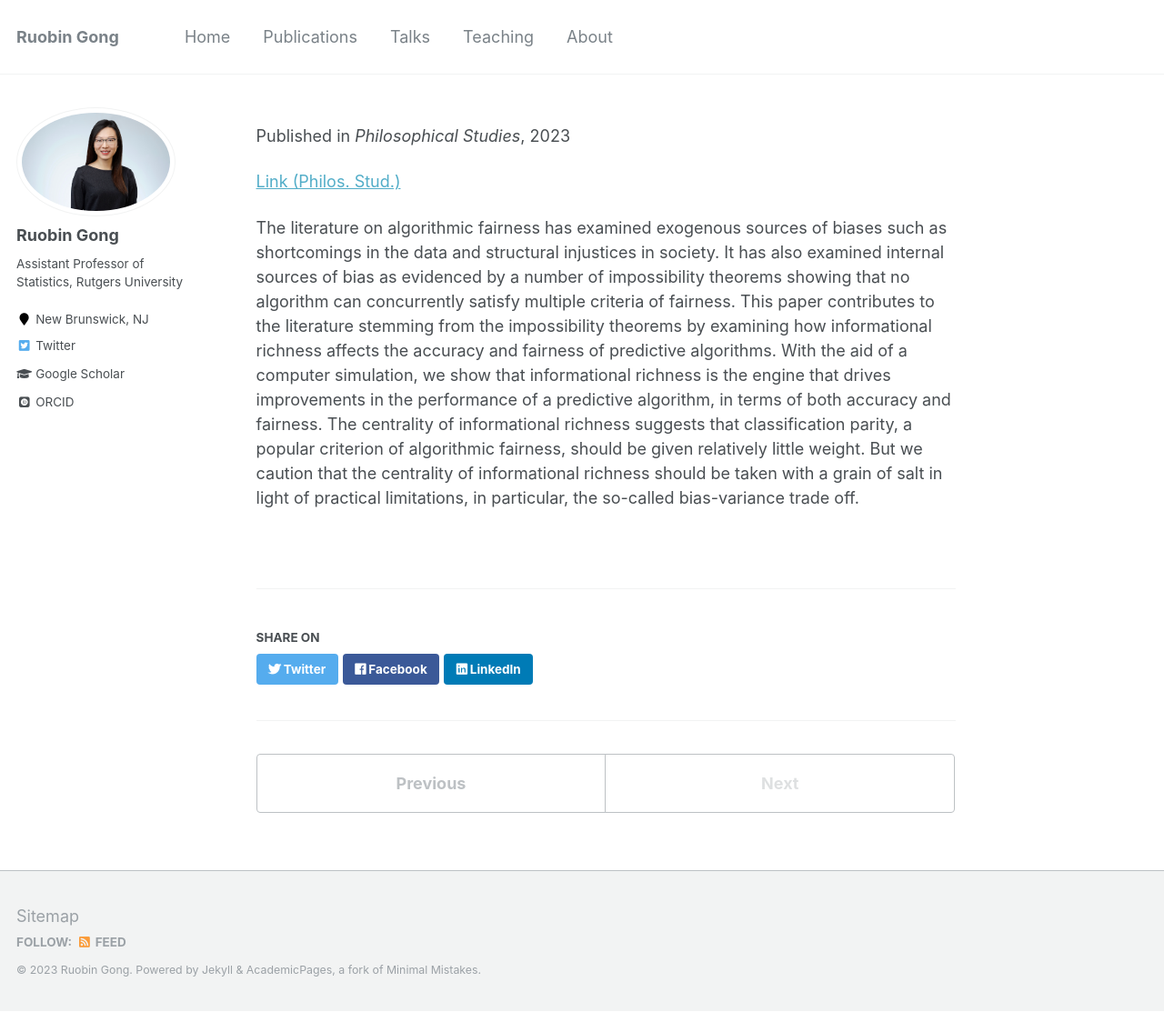
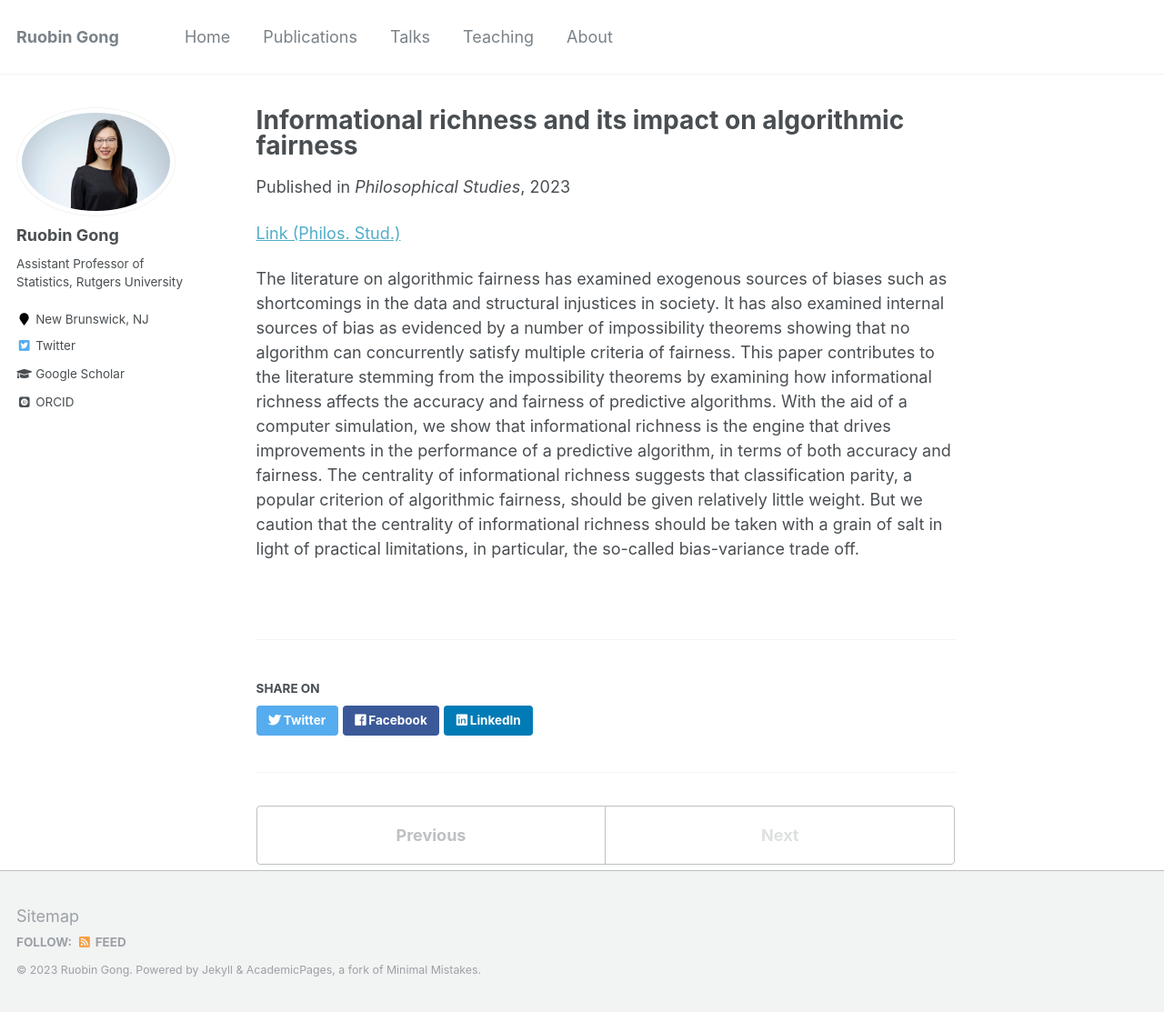
Before and after one commit to RuobinGong/RuobinGong.github.io, a Jekyll site: the page built from _publications/2023-07-12-fairness.md, in a window 1280 px wide and 1113 px high. Shown: the whole window at 91% size. Built offline with Jekyll 4.4.1, drawn with Linux system fonts in a browser that asks for light colours; some web fonts are replaced.

Commit message:
Update 2023-07-12-fairness.md

```diff
--- a/_publications/2023-07-12-fairness.md
+++ b/_publications/2023-07-12-fairness.md
@@ -1,5 +1,5 @@
 ---
-title: " "
+title: "Informational richness and its impact on algorithmic fairness"
 collection: publications
 permalink: /publication/2023-07-12-fairness
 excerpt: ''
```
